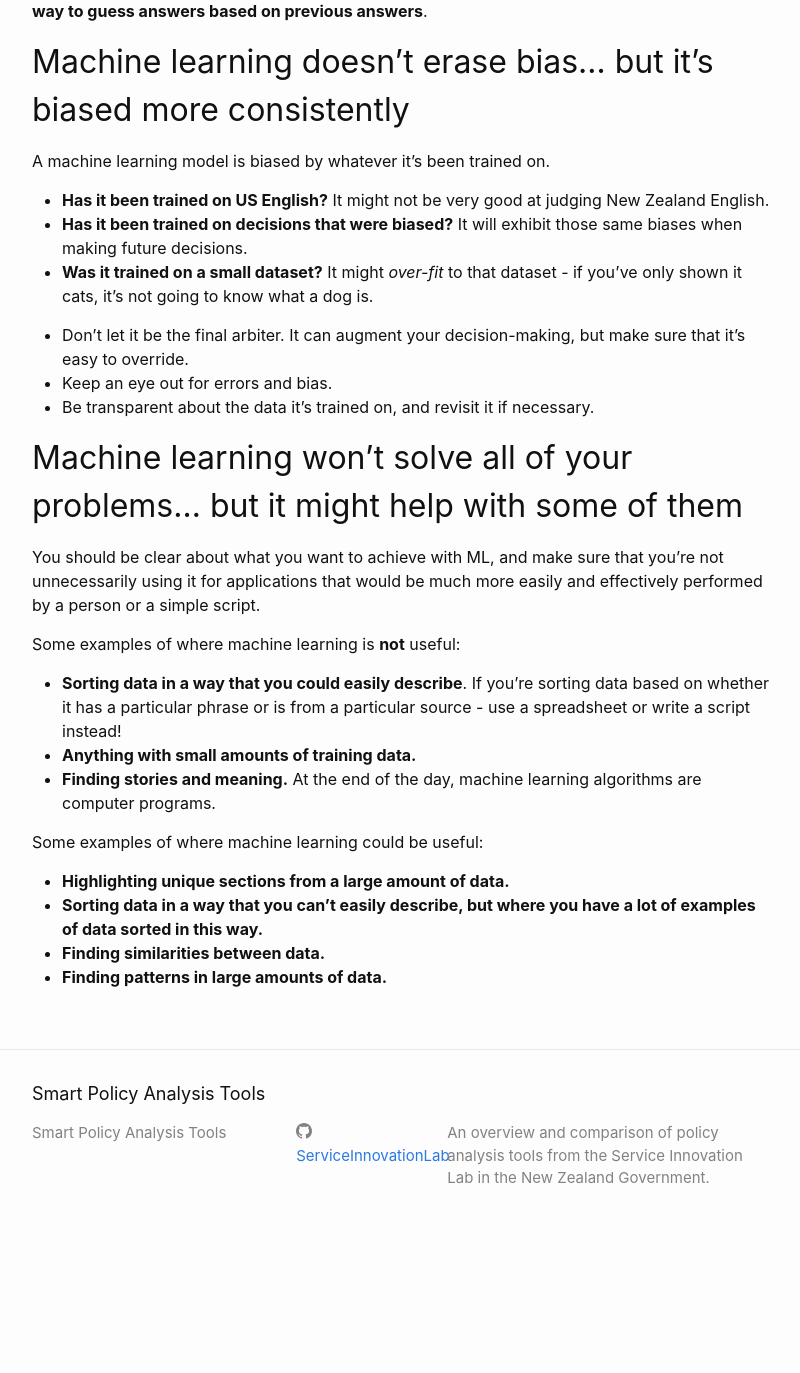
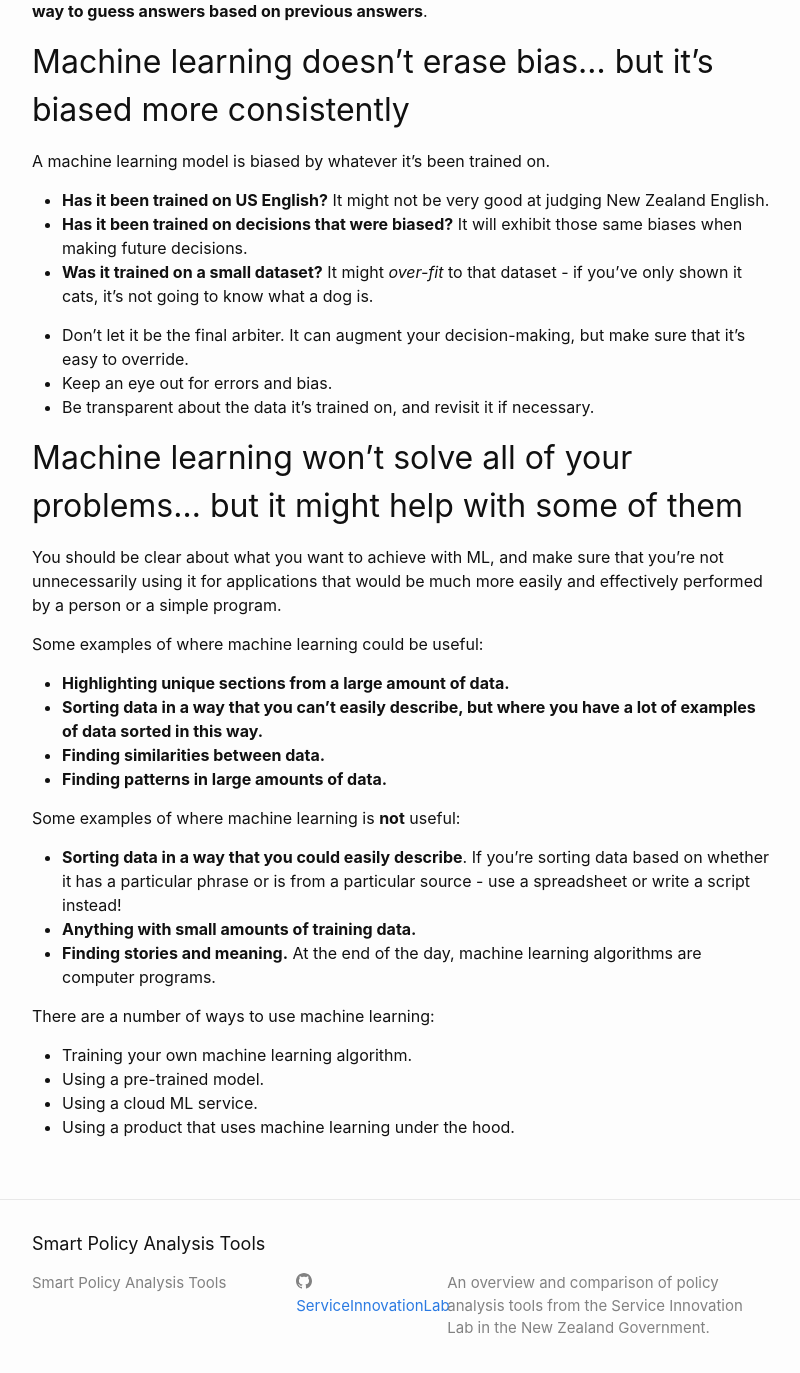
Before and after one commit to ServiceInnovationLab/bagel-box, a Jekyll site: the page built from _posts/2019-11-05-intro-to-machine-learning.md, in a window 1280 px wide and 1400 px high, scrolled down 2102 px. Shown: the top 1373 px of the window, without its empty margins (238-1038 px from the left). Built offline with Jekyll 4.4.1, drawn with Linux system fonts in a browser that asks for light colours; before the commit the page ends 3352 px from its top, so only the background shows below that; part of the change alters nothing that is shown; some of the changed text lies outside the part shown.

```diff
--- a/_posts/2019-11-05-intro-to-machine-learning.md
+++ b/_posts/2019-11-05-intro-to-machine-learning.md
@@ -6,7 +6,7 @@ layout: post
 As a policy analyst, you might be able to use machine learning to help you process
 data, but it's probably not going to replace you any time soon.
 
-## Machine learning isn't magic... but it is pretty cool
+## Machine learning isn't magic... but it is pretty neat
 It is a blanket term for algorithms that use past data to predict future data.
 
 <div class="c-explanation">
@@ -31,8 +31,7 @@ transformers, reinforcement learning - but generally how they work is:
 2. They form a model for translating input data into the desired output.
 3. Input data can be fed through this model and an output is created.
 
-The input and output might be the same format; they might be images, they might be
-text.
+The input and output could be text, images, or structured data.
 
 <div class="c-explanation">
   <h3 class="c-explanation__heading">
@@ -82,7 +81,14 @@ A machine learning model is biased by whatever it's been trained on.
 - Be transparent about the data it's trained on, and revisit it if necessary.
 
 ## Machine learning won't solve all of your problems... but it might help with some of them
-You should be clear about what you want to achieve with ML, and make sure that you're not unnecessarily using it for applications that would be much more easily and effectively performed by a person or a simple script.
+You should be clear about what you want to achieve with ML, and make sure that you're not unnecessarily using it for applications that would be much more easily and effectively performed by a person or a simple program.
+
+Some examples of where machine learning could be useful:
+
+- **Highlighting unique sections from a large amount of data.**
+- **Sorting data in a way that you can't easily describe, but where you have a lot of examples of data sorted in this way.**
+- **Finding similarities between data.**
+- **Finding patterns in large amounts of data.**
 
 Some examples of where machine learning is **not** useful:
 
@@ -90,9 +96,9 @@ Some examples of where machine learning is **not** useful:
 - **Anything with small amounts of training data.**
 - **Finding stories and meaning.** At the end of the day, machine learning algorithms are computer programs.
 
-Some examples of where machine learning could be useful:
+There are a number of ways to use machine learning:
 
-- **Highlighting unique sections from a large amount of data.**
-- **Sorting data in a way that you can't easily describe, but where you have a lot of examples of data sorted in this way.**
-- **Finding similarities between data.**
-- **Finding patterns in large amounts of data.**
+- Training your own machine learning algorithm.
+- Using a pre-trained model.
+- Using a cloud ML service.
+- Using a product that uses machine learning under the hood.
```
Also changed, not shown: README.md (added).
